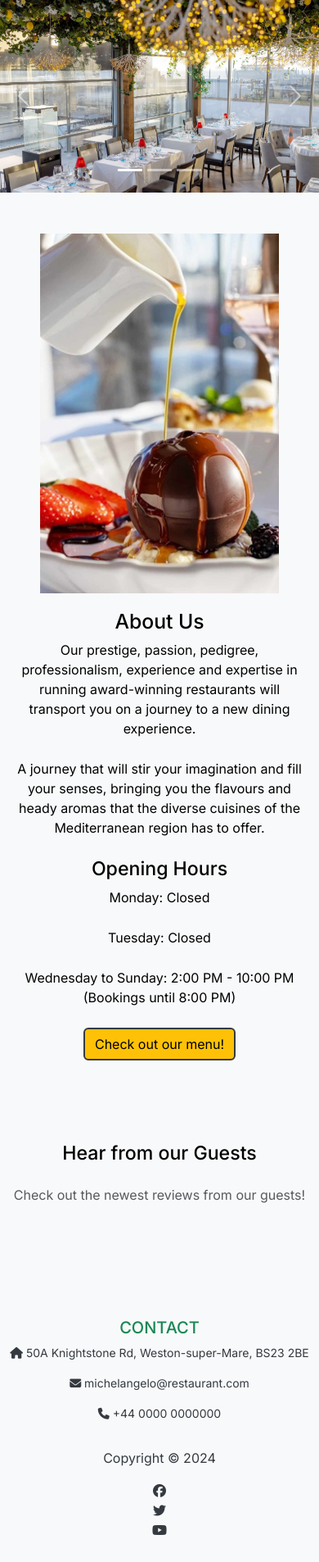
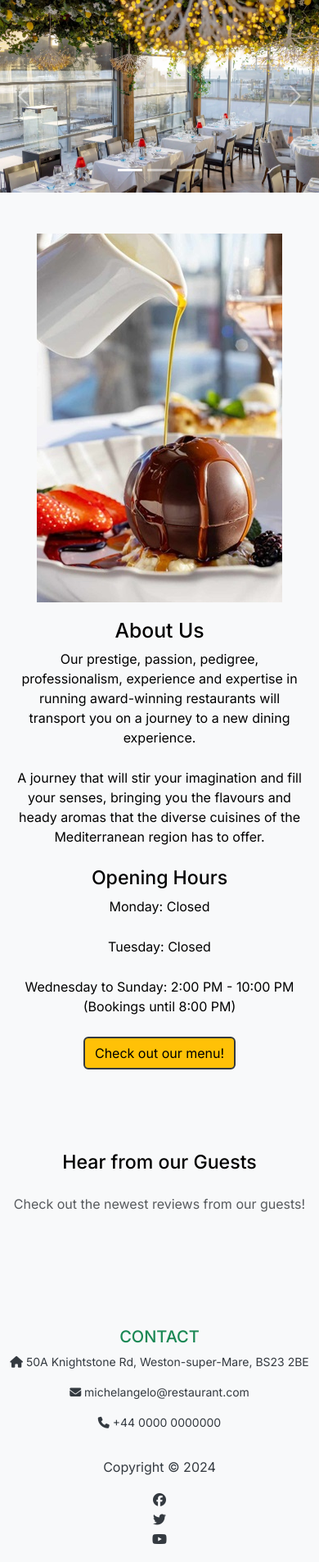
Before and after one commit to conor-timmis/Michelangelo, a Django app: page / in a window 390 px wide. Shown: the part 57-1963 px from the top of the page at 82% size. Before the commit the page ends 1930 px from the top, so only its background shows below. Run offline with Django 5.2, Linux system fonts and the light colour scheme; data that the repository does not hold is empty; parts of the project's set-up code (start-up, migrations or seed data) failed here and were passed over.

Commit message:
Change to About section image style

```diff
--- a/static/css/style.css
+++ b/static/css/style.css
@@ -35,7 +35,7 @@ body {
 }
 
 .messages {
-    color: #fff;
+    color: #343a40;
 }
 
 .alert {
@@ -65,7 +65,6 @@ body {
 .footer {
     background-color: #f8f9fa;
     margin-top: auto;
-    flex-shrink: 0;
 }
 
 .footer h3, .footer p, .footer a {
@@ -110,6 +109,13 @@ body {
     justify-content: center;
 }
 
+.carousel-caption {
+    right: 0;
+    left: 0;
+    width: 100%;
+    background-color: rgba(0, 0, 0, 0.5);
+}
+
 #carouselimages .carousel-caption h5,
 #carouselimages .carousel-caption p {
     font-size: 20px;
@@ -130,7 +136,6 @@ body {
 }
 
 .about-img img {
-    width: 40%;
     margin-left: auto;
     margin-right: auto;
     display: block;
@@ -365,21 +370,3 @@ textarea {
         opacity: 1;
     }
 }
-
-@media (max-width: 768px) {
-    .about-img img {
-        width: 60%;
-    }
-}
-
-@media (max-width: 992px) {
-    .about-img img {
-        width: 80%;
-    }
-}
-
-@media (min-width: 1200px) {
-    .about-img img {
-        width: auto;
-    }
-}
```
